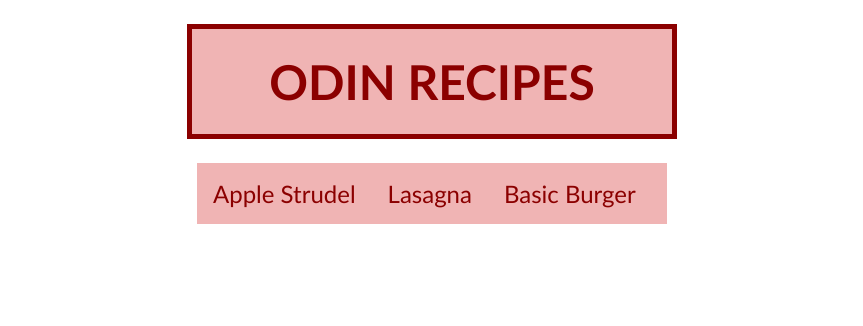
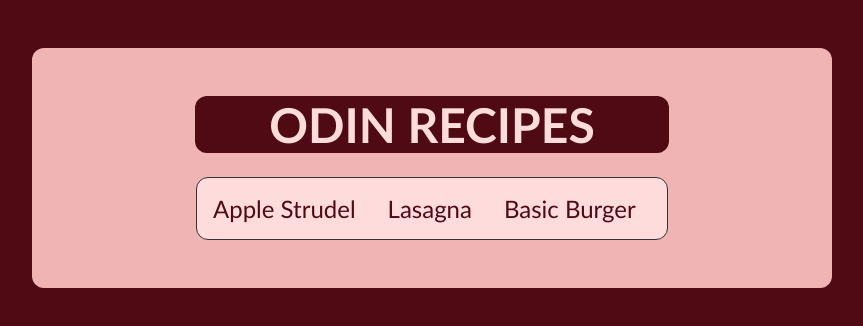
Before and after one commit to MLGJPrime/odin-recipes, a plain HTML site: page index.html in a window 1280 px wide. Shown: the whole page, without its empty margins (208-1071 px from the left). Drawn offline with Linux system fonts and the light colour scheme.

Commit message:
Added the box model for recipes, synchronized padding and margins for all pages

```diff
--- a/recipes/apple-strudel.css
+++ b/recipes/apple-strudel.css
@@ -1,28 +1,43 @@
+html {
+    background-color: rgb(80, 10, 20);
+}
+
+body {
+    background-color: rgb(240, 180, 180);
+    width: 800px;
+    padding: 3em;
+    border-radius: 12px;
+    margin: 3em auto;
+}
+
 * {
     font-family: 'Gill Sans', 'Gill Sans MT', Calibri, 'Trebuchet MS', sans-serif;
+    box-sizing: border-box;
 }
 
 .title {
-    background-color: rgb(80, 10, 20)!important;
-    color: white;
+    background-color: rgb(80, 10, 20);
+    color: rgb(255, 220, 220);
     text-transform: uppercase;
     font-weight: 800;
     text-align: center;
     font-size: 48px;
+    border-radius: 12px;
+    margin: 0 auto 24px;
 }
 
 img {
     height: auto;
     width: 300px;
     display: block;
-    margin-left: auto;
-    margin-right: auto;
-    border-style: groove;
+    margin: 0 auto;
+    border: 8px outset rgb(80, 10, 20);
 }
 
 .heading, a {
-    color: rgb(180, 10, 40)!important;
+    color: rgb(120, 10, 40)!important;
     font-weight: 800;
+    margin: 24px 0;
 }
 
 h2 {
@@ -34,9 +49,11 @@ h3 {
 }
 
 ul, ol {
-    border: 1px solid #ccc!important;
+    background-color: rgb(255, 220, 220);
+    border: 1px solid #333!important;
     padding: 0.25em 24px;
     border-radius: 12px;
+    margin: 24px 0;
 }
 
 ul {
--- a/recipes/burger.css
+++ b/recipes/burger.css
@@ -1,27 +1,43 @@
+html {
+    background-color: rgb(80, 10, 20);
+}
+
+body {
+    background-color: rgb(240, 180, 180);
+    width: 800px;
+    padding: 3em;
+    border-radius: 12px;
+    margin: 3em auto;
+}
+
 * {
     font-family: 'Gill Sans', 'Gill Sans MT', Calibri, 'Trebuchet MS', sans-serif;
+    box-sizing: border-box;
 }
 
 .title {
-    background-color: rgb(80, 10, 20)!important;
-    color: white;
+    background-color: rgb(80, 10, 20);
+    color: rgb(255, 220, 220);
     text-transform: uppercase;
     font-weight: 800;
     text-align: center;
     font-size: 48px;
+    border-radius: 12px;
+    margin: 0 auto 24px;
 }
 
 img {
     height: auto;
     width: 300px;
     display: block;
-    margin-left: auto;
-    margin-right: auto;
+    margin: 0 auto;
+    border: 8px outset rgb(80, 10, 20);
 }
 
 .heading, a {
-    color: rgb(180, 10, 40)!important;
+    color: rgb(120, 10, 40)!important;
     font-weight: 800;
+    margin: 24px 0;
 }
 
 h2 {
@@ -33,9 +49,11 @@ h3 {
 }
 
 ul, ol {
-    border: 1px solid #ccc!important;
+    background-color: rgb(255, 220, 220);
+    border: 1px solid #333!important;
     padding: 0.25em 24px;
     border-radius: 12px;
+    margin: 24px 0;
 }
 
 ul {
--- a/recipes/lasagna.css
+++ b/recipes/lasagna.css
@@ -1,28 +1,44 @@
+html {
+    background-color: rgb(80, 10, 20);
+}
+
+body {
+    background-color: rgb(240, 180, 180);
+    width: 800px;
+    padding: 3em;
+    border-radius: 12px;
+    margin: 3em auto;
+}
+
 * {
     font-family: 'Gill Sans', 'Gill Sans MT', Calibri, 'Trebuchet MS', sans-serif;
+    box-sizing: border-box;
 }
 
 .title {
-    background-color: rgb(80, 10, 20)!important;
-    color: white;
+    background-color: rgb(80, 10, 20);
+    color: rgb(255, 220, 220);
     text-transform: uppercase;
     font-weight: 800;
     text-align: center;
     font-size: 48px;
+    border-radius: 12px;
+    margin: 0 auto 24px;
 }
 
 img {
     height: auto;
     width: 300px;
     display: block;
-    margin-left: auto;
-    margin-right: auto;
-    border-style: groove;
+    margin: 0 auto;
+    border: 8px outset rgb(80, 10, 20);
 }
 
 .heading, a {
-    color: rgb(180, 10, 40)!important;
+    color: rgb(120, 10, 40)!important;
     font-weight: 800;
+    padding: 0;
+    margin: 24px 0;
 }
 
 h2 {
@@ -34,9 +50,11 @@ h3 {
 }
 
 ul, ol {
-    border: 1px solid #ccc!important;
+    background-color: rgb(255, 220, 220);
+    border: 1px solid #333!important;
     padding: 0.25em 24px;
-    border-radius: 12px;;
+    border-radius: 12px;
+    margin: 24px 0;
 }
 
 ul {
--- a/style.css
+++ b/style.css
@@ -1,29 +1,42 @@
+html {
+    background-color: rgb(80, 10, 20);
+}
+
 body {
+    background-color: rgb(240, 180, 180);
+    width: 800px;
+    padding: 3em;
+    border-radius: 12px;
+    margin: 3em auto;
+}
+
+* {
     font-family: 'Gill Sans', 'Gill Sans MT', Calibri, 'Trebuchet MS', sans-serif;
     box-sizing: border-box;
 }
 
 .title {
-    display: block;
-    width: 9em;
-    background-color: rgb(240, 180, 180)!important;
-    color: darkred;
+    width: 474px;
+    background-color: rgb(80, 10, 20)!important;
+    color: rgb(255, 220, 220);
     text-transform: uppercase;
     font-weight: 800;
     text-align: center;
     font-size: 48px;
-    padding: 0.5em;
-    border: 5px solid darkred!important;
-    margin: 0.5em auto;
+    padding: 0;
+    border-radius: 12px;
+    margin: 0 auto 24px;
 }
 
 ul {
+    background-color: rgb(255, 220, 220);
     list-style: none;
-    width: 470px;
+    width: 472px;
     padding: 0;
+    border: 1px solid #333!important;
+    border-radius: 12px;
     margin: 0 auto;
     overflow: hidden;
-    background-color: rgb(240, 180, 180);
 }
 
 li {
@@ -32,7 +45,7 @@ li {
 
 li a {
     display: block;
-    color: darkred;
+    color: rgb(80, 10, 20);
     font-size: 24px;
     text-align: center;
     text-decoration: none;
@@ -40,6 +53,6 @@ li a {
 }
 
 li a:hover {
-    background-color: darkred;
-    color: rgb(240, 180, 180);
+    background-color: rgb(80, 10, 20);
+    color: rgb(255, 220, 220);
 }
```
